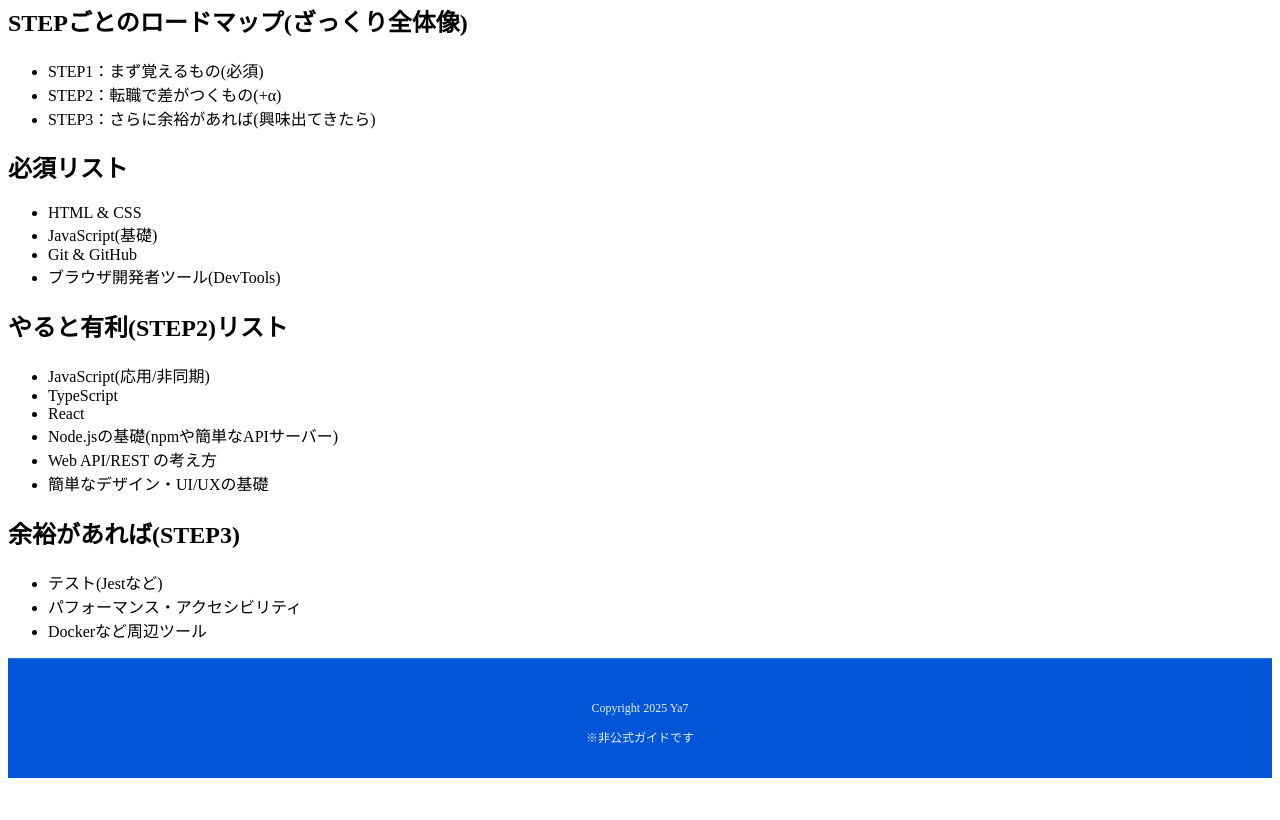
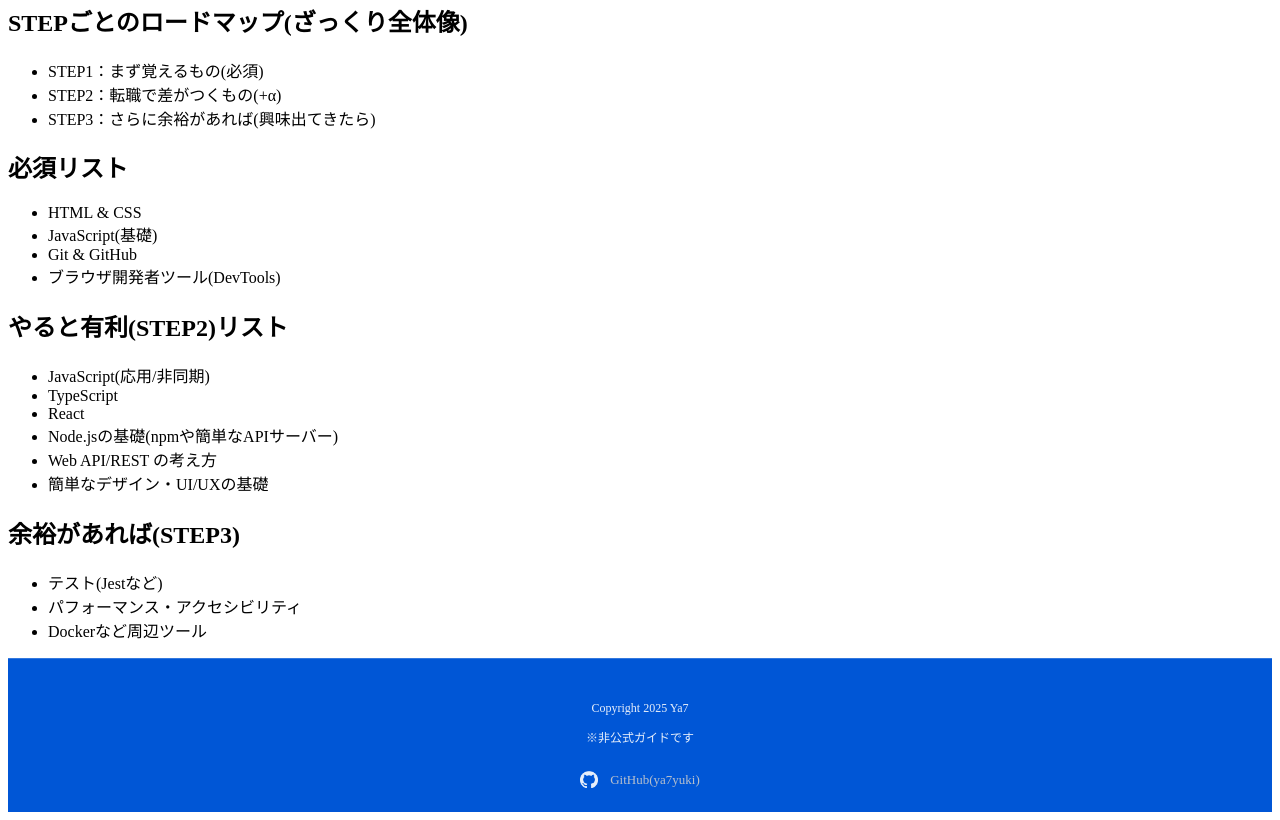
Before and after one commit to ya7yuki/HTML-CSS, a plain HTML site: page index.html in a window 1280 px wide. Shown: the part 508-1328 px from the top of the page. Before the commit the page ends 1294 px from the top, so only its background shows below. Drawn offline with Linux system fonts and the light colour scheme.

Commit message:
GitHubリンク追加

```diff
--- a/assets/css/style.css
+++ b/assets/css/style.css
@@ -35,6 +35,36 @@ footer {
     border-top: 1px solid rgba(255, 255, 255, 0.2);
     width: 100%;
 }
+footer .footer-links {
+    margin-top: 10px;
+    line-height: 1.8;
+    color: rgba(255,255,255,0.9);
+    display: inline-flex;
+    text-align: center;
+}
+footer .github-link {
+    display: inline-flex;
+    align-items: center;
+    gap: 6px;
+    color: #cccccc;
+    font-size: 13px;
+    text-decoration: none;
+    opacity: 0.9;
+}
+
+footer .github-link:hover {
+    opacity: 1;
+    text-decoration: underline;
+}
+
+footer .image-github {
+    width: 18px;
+    height: auto;
+    display: inline-block;
+    vertical-align: middle;
+    margin-right: 6px;
+}
+
 /* body {
     background-color: white;
 }
--- a/components/footer.html
+++ b/components/footer.html
@@ -3,5 +3,11 @@
     <section class="footer-section">
         <p class="copyright">Copyright 2025 Ya7</p>
         <p class="footer-message">※非公式ガイドです</p>
+        <div class="footer-links">
+            <a class="github-link" href="https://github.com/ya7yuki/HTML-CSS.git" target="_blank" rel="noopener">
+                <img src="/image/github-mark-white.png" class="image-github">
+                GitHub(ya7yuki)
+            </a>
+        </div>
     </section>
 </footer>
```
Also changed, not shown: image/github-mark-white.png (added).
